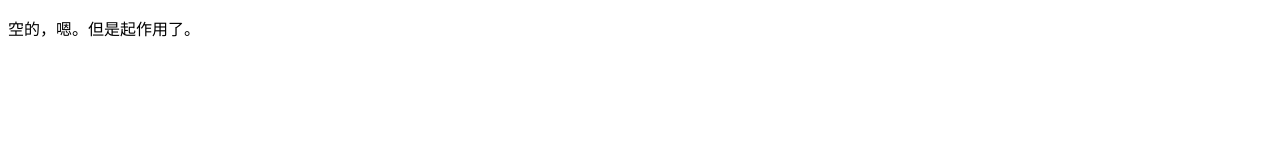
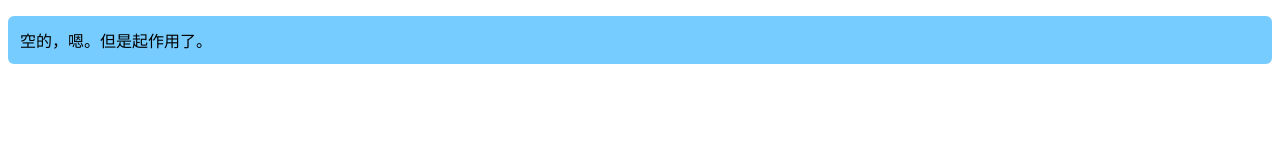
Before and after one commit to sandwichii/sandwichii.github.io, a plain HTML site: page index.html in a window 1280 px wide. Drawn offline with Linux system fonts and the light colour scheme.

Commit message:
Update stylesheet1.css

```diff
--- a/style/stylesheet1.css
+++ b/style/stylesheet1.css
@@ -1,4 +1,4 @@
-p#welcome {
+p#welcome_msg {
   font-family:'Microsoft Yahei','黑体',sans-serif,
   font-size:24px;
   padding:12px;
```
